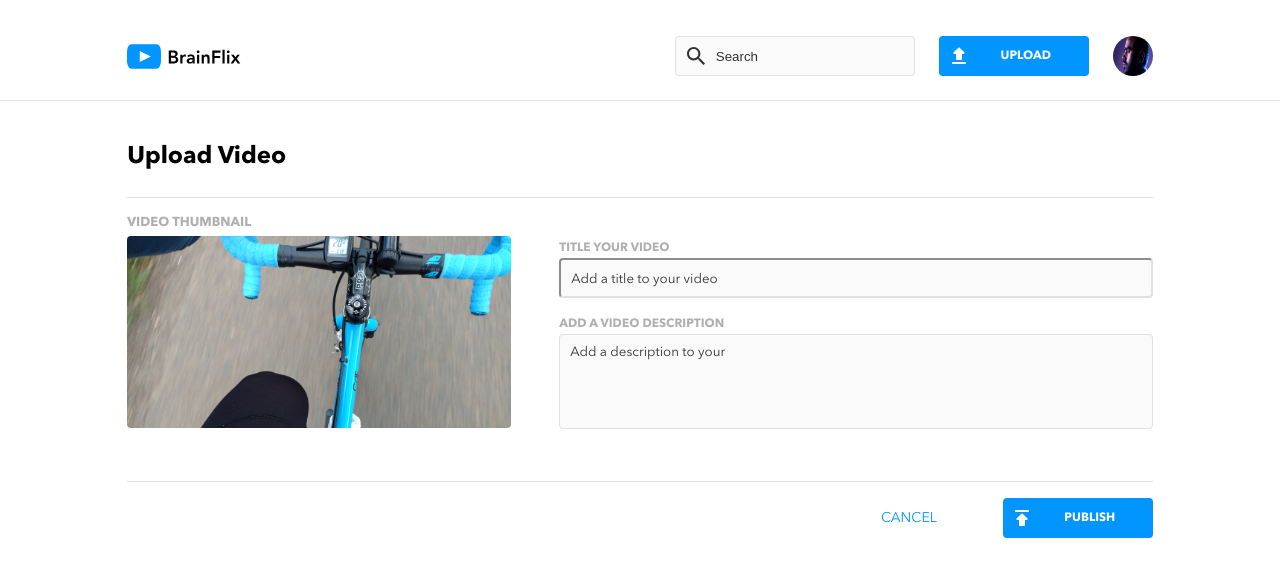
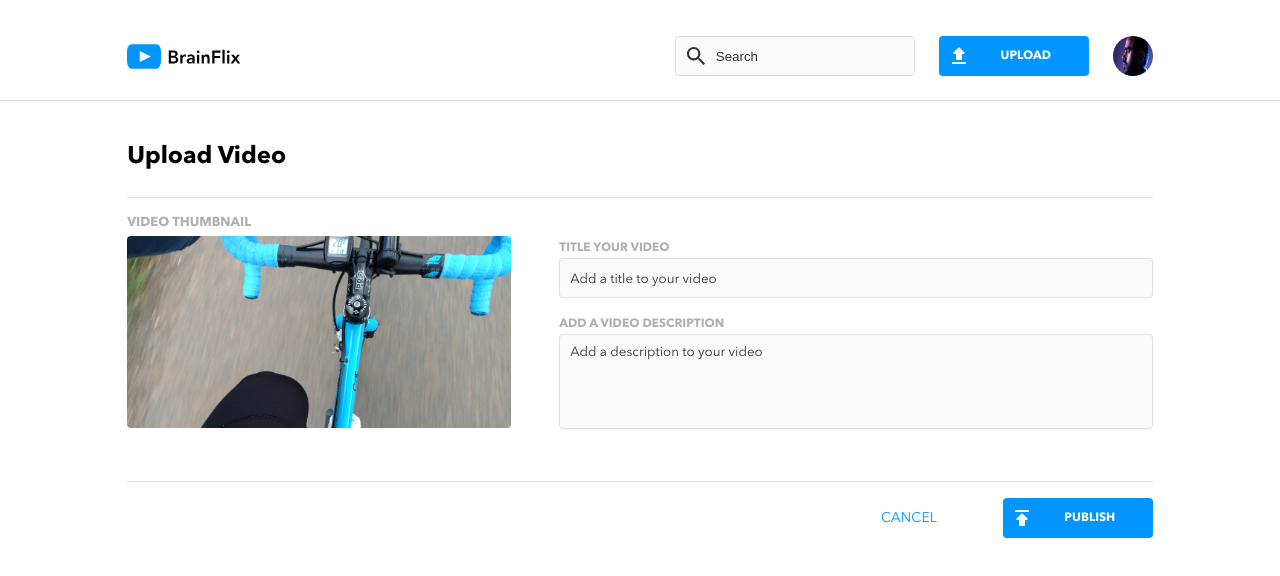
Before and after one commit to llau08/lida-lau-brainflix, a React (Create React App) app: page /upload in a window 1280 px wide. Shown: the top 576 px of the page. Built offline with nearby package versions, Linux system fonts and the light colour scheme.

Commit message:
Official final commit

```diff
--- a/src/components/NextVideos/NextVideos.scss
+++ b/src/components/NextVideos/NextVideos.scss
@@ -87,7 +87,7 @@ p {
     }
 
     @include desktop {
-      width: 75%;
+      // width: 75%;
     }
   }
 }
--- a/src/components/UploadForm/UploadForm.js
+++ b/src/components/UploadForm/UploadForm.js
@@ -9,7 +9,7 @@ export default function UploadForm() {
             </div>
             <div className="upl-form__ctnr">
                 <label className="upl-form__lbl" htmlFor="videodescription">ADD A VIDEO DESCRIPTION</label>
-                <textarea className="upl-form__txt-box"name="videodescription" placeholder="Add a description to your"></textarea>
+                <textarea className="upl-form__txt-box"name="videodescription" placeholder="Add a description to your video"></textarea>
             </div>
         </form>
     )
--- a/src/components/UploadForm/UploadForm.scss
+++ b/src/components/UploadForm/UploadForm.scss
@@ -30,7 +30,7 @@
     width: 18rem;
     border-radius: 0.25rem;
     background-color: $alabaster;
-    border-color: $mercury;
+    border: 1px solid $mercury;
     padding-left: 0.625rem;
     outline-color: $blue;
     margin-bottom: 1rem;
@@ -63,7 +63,7 @@
     }
 
     @include desktop {
-      height: 5.9375rem;
+      min-height: 5.9375rem;
       width: 100%;
     }
 
--- a/src/pages/HomePage/HomePage.scss
+++ b/src/pages/HomePage/HomePage.scss
@@ -6,8 +6,7 @@
     display: flex;
     justify-content: center;
   }
-
-  .upload__content {
+  &__content {
     @include desktop {
       display: flex;
       flex-direction: column;
--- a/src/pages/UploadPage/UploadPage.js
+++ b/src/pages/UploadPage/UploadPage.js
@@ -15,7 +15,7 @@ export default function UploadPage ({video}){
         </div>
         <div className="main-upload__btn-box">
                 <Link to="/">
-                    <button className="main-upload__btn--1" onClick={()=>{alert('Uploaded. Thanks Michael!')}}><img className="main-upload__icon" src={Publish}/>PUBLISH</button>
+                    <button className="main-upload__btn--1" onClick={()=>{alert('Uploaded. Thanks Michael!')}}><img className="main-upload__icon" src={Publish} alt="upload icon"/>PUBLISH</button>
                 </Link>
                 <Link to="/">
                     <p className="main-upload__btn--2">CANCEL</p>
```
